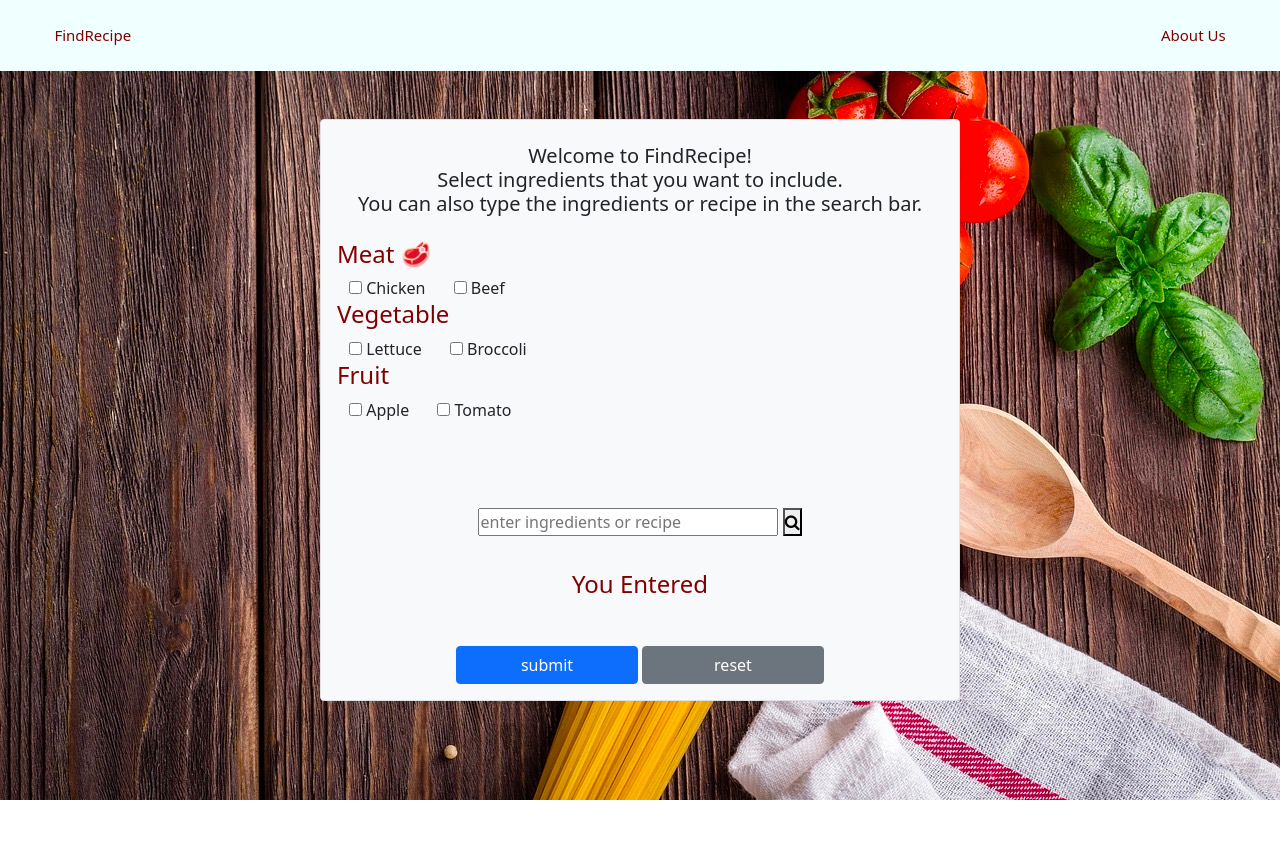
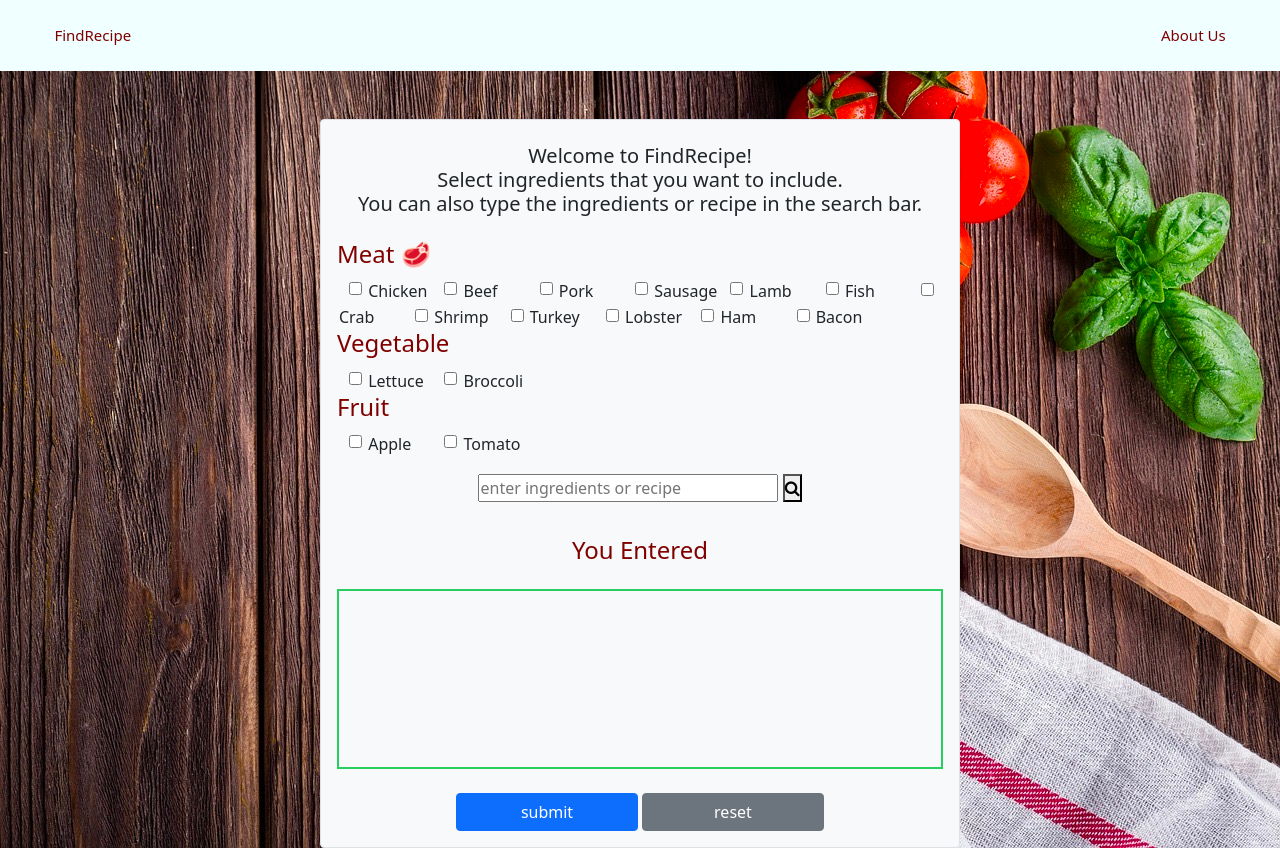
Before and after one commit to imOnVacation/recipe-app, a website: page index.html in a window 1280 px wide. Before the commit the page ends 800 px from the top, so only its background shows below. Drawn offline with nearby package versions, Linux system fonts and the light colour scheme.

Commit message:
added ingredients, selected box

```diff
--- a/index.html
+++ b/index.html
@@ -3,6 +3,7 @@
 <!DOCTYPE html>
 <html lang="en">
   <head>
+    <style></style>
     <meta charset="UTF-8" />
     <meta http-equiv="X-UA-Compatible" content="IE=edge" />
     <meta name="viewport" content="width=device-width, initial-scale=1.0" />
@@ -36,73 +37,184 @@
         You can also type the ingredients or recipe in the search bar.
       </h5>
       <script src="https://ajax.googleapis.com/ajax/libs/jquery/2.1.1/jquery.min.js"></script>
-      <div id="Food" style="width: 450px; height: 250px">
+      <div class="checkboxes" id="Food" style="width: auto; height: 250px">
         <h4>Meat &#129385;</h4>
         <span class="container">
           <input
-            id="1"
-            name="1"
+            id="1001"
+            name="1001"
             type="checkbox"
             style="display: inline-block"
           />
-          <label for="1">
+          <label for="1001">
             <div id="thing">Chicken</div>
           </label>
         </span>
         <span class="container">
           <input
-            id="2"
-            name="2"
+            id="1002"
+            name="1002"
             type="checkbox"
             style="display: inline-block"
           />
-          <label for="2">
+          <label for="1002">
             <div id="thing">Beef</div>
+          </label>
+        </span>
+        <span class="container">
+          <input
+            id="1003"
+            name="1003"
+            type="checkbox"
+            style="display: inline-block"
+          />
+          <label for="1003">
+            <div id="thing">Pork</div>
+          </label>
+        </span>
+        <span class="container">
+          <input
+            id="1004"
+            name="1004"
+            type="checkbox"
+            style="display: inline-block"
+          />
+          <label for="1004">
+            <div id="thing">Sausage</div>
+          </label>
+        </span>
+        <span class="container">
+          <input
+            id="1005"
+            name="1005"
+            type="checkbox"
+            style="display: inline-block"
+          />
+          <label for="1005">
+            <div id="thing">Lamb</div>
+          </label>
+        </span>
+        <span class="container">
+          <input
+            id="1006"
+            name="1006"
+            type="checkbox"
+            style="display: inline-block"
+          />
+          <label for="1006">
+            <div id="thing">Fish</div>
+          </label>
+        </span>
+
+        <span class="container">
+          <input
+            id="1007"
+            name="1007"
+            type="checkbox"
+            style="display: inline-block"
+          />
+          <label for="1007">
+            <div id="thing">Crab</div>
+          </label>
+        </span>
+        <span class="container">
+          <input
+            id="1008"
+            name="1008"
+            type="checkbox"
+            style="display: inline-block"
+          />
+          <label for="1008">
+            <div id="thing">Shrimp</div>
+          </label>
+        </span>
+        <span class="container">
+          <input
+            id="1009"
+            name="1009"
+            type="checkbox"
+            style="display: inline-block"
+          />
+          <label for="1009">
+            <div id="thing">Turkey</div>
+          </label>
+        </span>
+        <span class="container">
+          <input
+            id="1010"
+            name="1010"
+            type="checkbox"
+            style="display: inline-block"
+          />
+          <label for="1010">
+            <div id="thing">Lobster</div>
+          </label>
+        </span>
+        <span class="container">
+          <input
+            id="1011"
+            name="1011"
+            type="checkbox"
+            style="display: inline-block"
+          />
+          <label for="1011">
+            <div id="thing">Ham</div>
+          </label>
+        </span>
+        <span class="container">
+          <input
+            id="1012"
+            name="1012"
+            type="checkbox"
+            style="display: inline-block"
+          />
+          <label for="1012">
+            <div id="thing">Bacon</div>
           </label>
         </span>
         <h4>Vegetable</h4>
         <span class="container">
           <input
-            id="3"
-            name="3"
+            id="2001"
+            name="2001"
             type="checkbox"
             style="display: inline-block"
           />
-          <label for="3">
+          <label for="2001">
             <div id="thing">Lettuce</div>
           </label>
         </span>
         <span class="container">
           <input
-            id="4"
-            name="4"
+            id="2002"
+            name="2002"
             type="checkbox"
             style="display: inline-block"
           />
-          <label for="4">
+          <label for="2002">
             <div id="thing">Broccoli</div>
           </label>
         </span>
         <h4>Fruit</h4>
         <span class="container">
           <input
-            id="5"
-            name="5"
+            id="3001"
+            name="3001"
             type="checkbox"
             style="display: inline-block"
           />
-          <label for="5">
+          <label for="3001">
             <div id="thing">Apple</div>
           </label>
         </span>
         <span class="container">
           <input
-            id="6"
-            name="6"
+            id="3002"
+            name="3002"
             type="checkbox"
             style="display: inline-block"
           />
-          <label for="6">
+          <label for="3002">
             <div id="thing">Tomato</div>
           </label>
         </span>
@@ -115,16 +227,18 @@
           id="recipeSearch"
           name="recipeSearch"
         />
-        <button type="submit">
+        <button type="submit" onclick="addcheck()">
           <i class="fa fa-search"></i>
         </button>
       </div>
       <div class="check-input-container">
         <h4 class="mt-2 mb-4 text-center">You Entered</h4>
       </div>
-      <div id="selectedServices">
-        <span class="container" id="myDiv"></span>
+      <div class="outer" id="selectedServices">
+        <p><span class="List" id="myDiv" id="UserInput"></span></p>
+        <span class="List" id="UserInput"></span>
       </div>
+      <br />
       <div class="text-center">
         <input
           type="submit"
@@ -139,6 +253,7 @@
           value="reset"
           id="reset"
           style="width: 30%"
+          onclick="location.reload();"
         />
       </div>
     </form>
--- a/style.css
+++ b/style.css
@@ -35,11 +35,34 @@ h4 {
 }
 
 .container {
-  transform: scale(2);
+  transform: scale(3);
+  position: relative;
+  text-indent: 2px;
+  vertical-align: middle;
 }
 
+.checkboxes {
+  display: contents !important;
+}
+
+input[type='checkbox'] {
+  display: inline-block;
+  width: auto;
+}
+
+.List {
+  display: block;
+  padding: 32px 32px;
+  margin-right: 11px;
+  position: relative;
+}
 .searchBar {
   padding: 10px;
+}
+
+label {
+  vertical-align: middle;
+  width: 50px;
 }
 
 body {
@@ -52,3 +75,16 @@ body {
   background-attachment: fixed;
   background-size: cover;
 }
+
+.outer {
+  border: 2px solid rgb(40, 207, 96);
+  padding: 16px 16px;
+  border-style: solid;
+  display: block;
+  width: auto;
+  height: auto;
+}
+
+.outer > div {
+  border: 1px solid green;
+}
--- a/web-project/recipe.js
+++ b/web-project/recipe.js
@@ -30,3 +30,27 @@ checks.on('change', function () {
     });
   results.empty().append(clones);
 });
+
+function addcheck() {
+  var checkbox = document.createElement('input');
+  checkbox.type = 'checkbox';
+  checkbox.id = document.getElementById('recipeSearch').value;
+  checkbox.name = document.getElementById('recipeSearch').value;
+  checkbox.value = document.getElementById('recipeSearch').value;
+  checkbox.checked = true;
+
+  var label = document.createElement('label');
+  label.htmlFor = document.getElementById('recipeSearch').value;
+  label.appendChild(
+    document.createTextNode(document.getElementById('recipeSearch').value)
+  );
+
+  var container = document.getElementById('UserInput');
+  container.appendChild(checkbox);
+  container.appendChild(label);
+  event.preventDefault();
+}
+
+function reset() {
+  history.go(0);
+}
```
